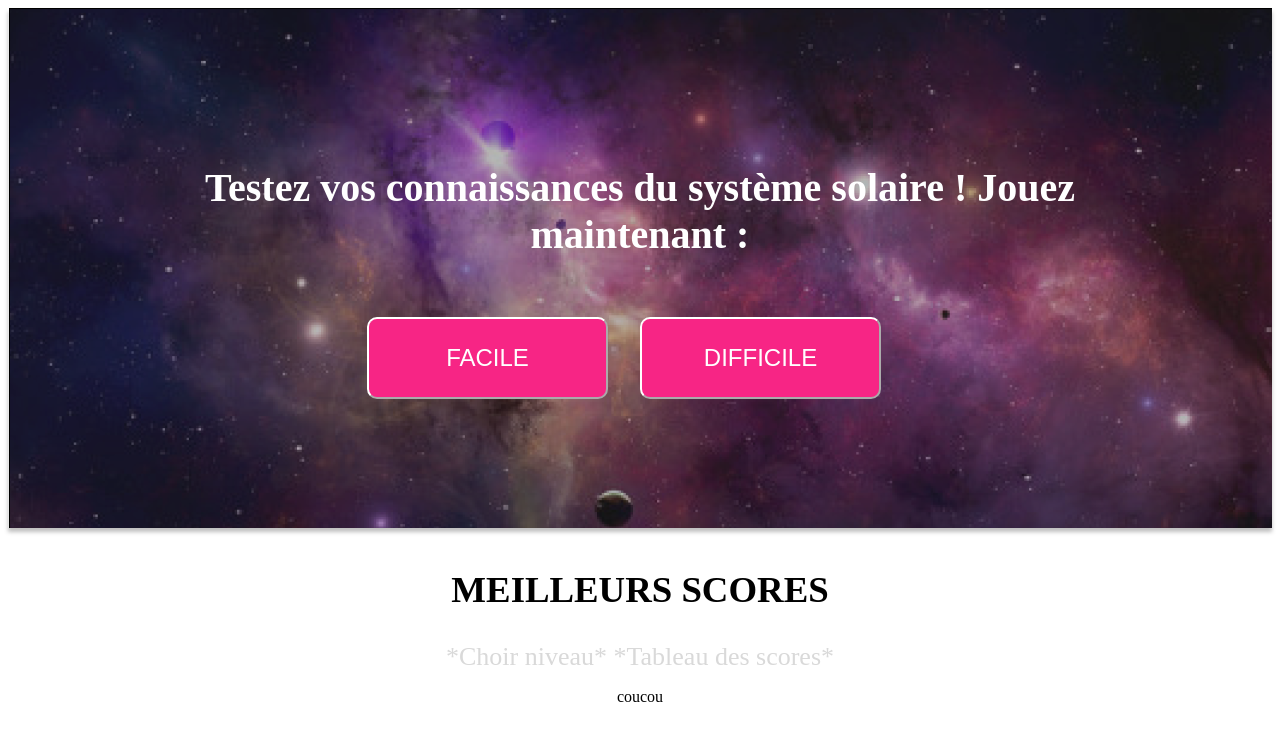
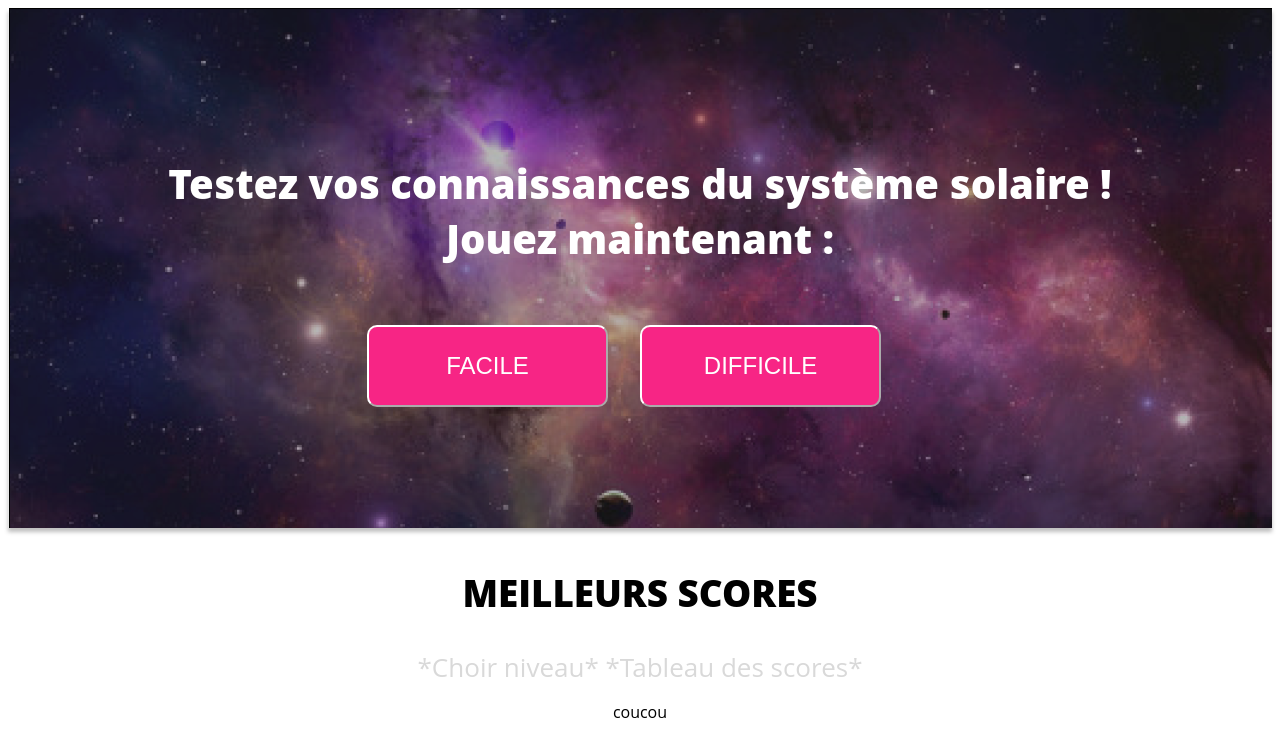
Before and after one commit to WildCodeSchool/2022-09-JS-RemoteFR-LesCrewStillants-P2-Team-Whale, a React (Vite) app in the folder frontend/: page / in a window 1280 px wide. Shown: the top 756 px of the page. Built offline with nearby package versions, Linux system fonts and the light colour scheme.

Commit message:
Change typo for "Open Sans" on App.css

```diff
--- a/frontend/src/App.css
+++ b/frontend/src/App.css
@@ -8,22 +8,11 @@
 /* Bloc homepage */
 
 body {
-  -webkit-font-smoothing: antialiased;
-  -moz-osx-font-smoothing: grayscale;
-}
-
-code {
-  font-family: source-code-pro, Menlo, Monaco, Consolas, "Courier New",
-    monospace;
+  font-family: "Open Sans", sans-serif;
 }
 
 .App {
   text-align: center;
-}
-
-.App-logo {
-  height: 40vmin;
-  pointer-events: none;
 }
 
 @media (prefers-reduced-motion: no-preference) {
@@ -31,22 +20,3 @@ code {
     animation: App-logo-spin infinite 20s linear;
   }
 }
-
-
-
-.App-link {
-  color: #61dafb;
-}
-
-@keyframes App-logo-spin {
-  from {
-    transform: rotate(0deg);
-  }
-  to {
-    transform: rotate(360deg);
-  }
-}
-
-button {
-  font-size: calc(10px + 2vmin);
-}
```
